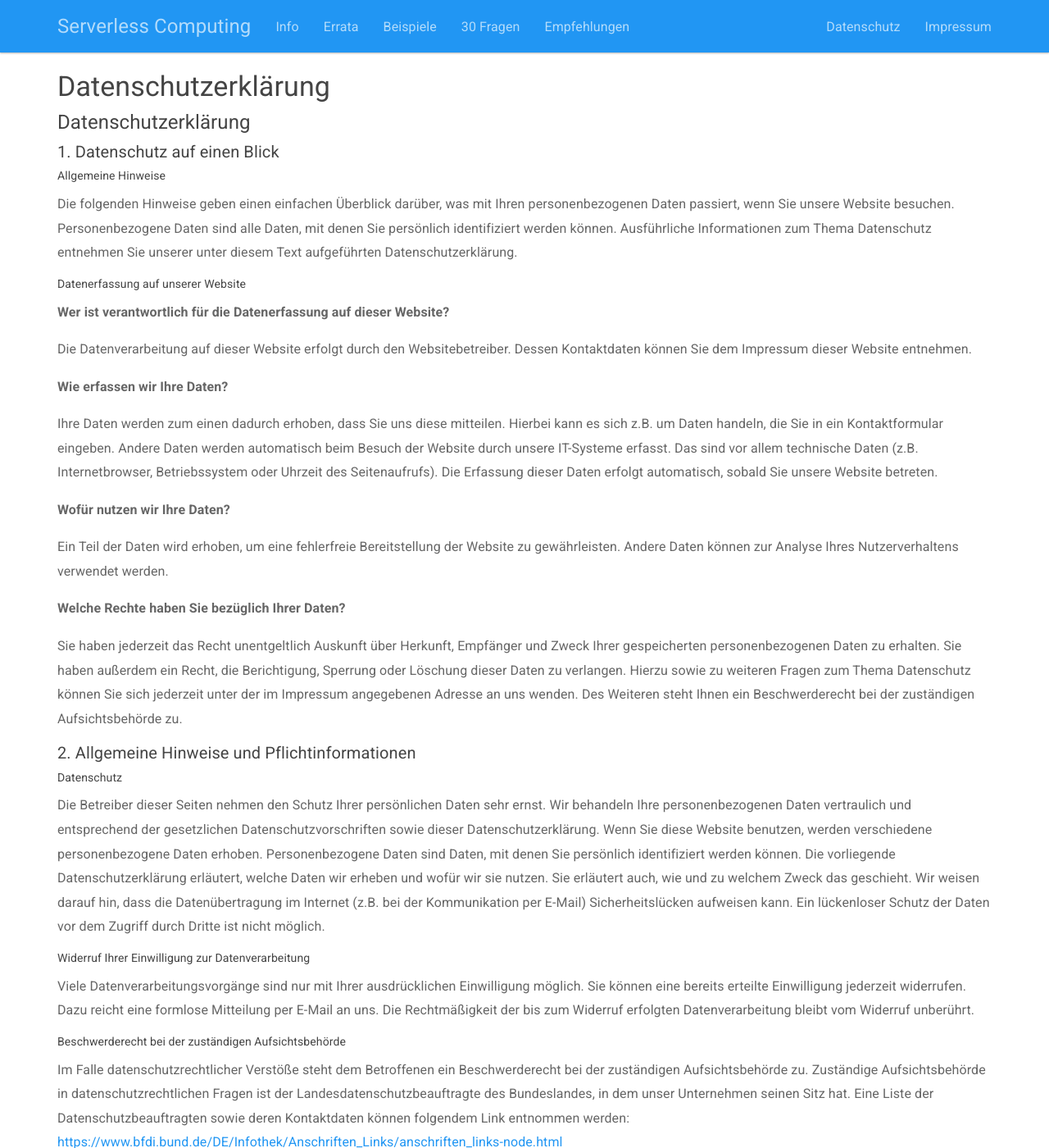
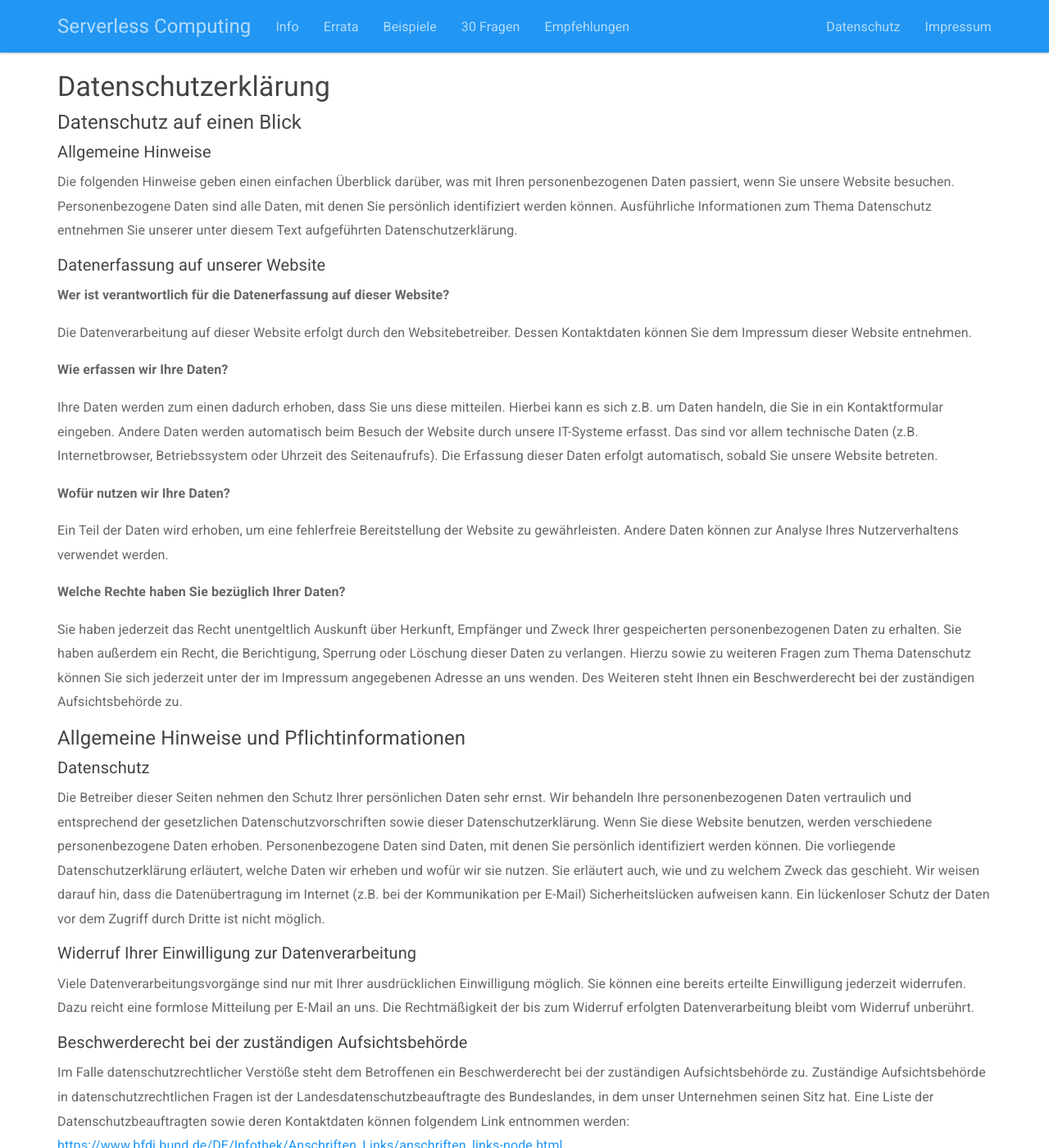
Before and after one commit to serverlessbuch/serverlessbuch.github.io, a Jekyll site: the page built from datenschutz.md, in a window 1280 px wide and 1400 px high. Shown: the whole window at 82% size. Built offline with Jekyll 4.4.1, drawn with Linux system fonts in a browser that asks for light colours; nearby versions of some CDN libraries; some of the changed text lies outside the part shown.

Commit message:
revised privacy statement

```diff
--- a/datenschutz.md
+++ b/datenschutz.md
@@ -4,15 +4,13 @@ title: Datenschutzerklärung
 permalink: /privacy/
 ---
 
-#### Datenschutzerklärung
+#### Datenschutz auf einen Blick
 
-##### 1. Datenschutz auf einen Blick
-
-###### Allgemeine Hinweise
+##### Allgemeine Hinweise
 
 Die folgenden Hinweise geben einen einfachen Überblick darüber, was mit Ihren personenbezogenen Daten passiert, wenn Sie unsere Website besuchen. Personenbezogene Daten sind alle Daten, mit denen Sie persönlich identifiziert werden können. Ausführliche Informationen zum Thema Datenschutz entnehmen Sie unserer unter diesem Text aufgeführten Datenschutzerklärung.
 
-###### Datenerfassung auf unserer Website
+##### Datenerfassung auf unserer Website
 
 **Wer ist verantwortlich für die Datenerfassung auf dieser Website?**
 
@@ -30,27 +28,27 @@ Ein Teil der Daten wird erhoben, um eine fehlerfreie Bereitstellung der Website
 
 Sie haben jederzeit das Recht unentgeltlich Auskunft über Herkunft, Empfänger und Zweck Ihrer gespeicherten personenbezogenen Daten zu erhalten. Sie haben außerdem ein Recht, die Berichtigung, Sperrung oder Löschung dieser Daten zu verlangen. Hierzu sowie zu weiteren Fragen zum Thema Datenschutz können Sie sich jederzeit unter der im Impressum angegebenen Adresse an uns wenden. Des Weiteren steht Ihnen ein Beschwerderecht bei der zuständigen Aufsichtsbehörde zu.
 
-##### 2. Allgemeine Hinweise und Pflichtinformationen
+#### Allgemeine Hinweise und Pflichtinformationen
 
-###### Datenschutz
+##### Datenschutz
 
 Die Betreiber dieser Seiten nehmen den Schutz Ihrer persönlichen Daten sehr ernst. Wir behandeln Ihre personenbezogenen Daten vertraulich und entsprechend der gesetzlichen Datenschutzvorschriften sowie dieser Datenschutzerklärung. Wenn Sie diese Website benutzen, werden verschiedene personenbezogene Daten erhoben. Personenbezogene Daten sind Daten, mit denen Sie persönlich identifiziert werden können. Die vorliegende Datenschutzerklärung erläutert, welche Daten wir erheben und wofür wir sie nutzen. Sie erläutert auch, wie und zu welchem Zweck das geschieht. Wir weisen darauf hin, dass die Datenübertragung im Internet (z.B. bei der Kommunikation per E-Mail) Sicherheitslücken aufweisen kann. Ein lückenloser Schutz der Daten vor dem Zugriff durch Dritte ist nicht möglich.
 
-###### Widerruf Ihrer Einwilligung zur Datenverarbeitung
+##### Widerruf Ihrer Einwilligung zur Datenverarbeitung
 
 Viele Datenverarbeitungsvorgänge sind nur mit Ihrer ausdrücklichen Einwilligung möglich. Sie können eine bereits erteilte Einwilligung jederzeit widerrufen. Dazu reicht eine formlose Mitteilung per E-Mail an uns. Die Rechtmäßigkeit der bis zum Widerruf erfolgten Datenverarbeitung bleibt vom Widerruf unberührt.
 
-###### Beschwerderecht bei der zuständigen Aufsichtsbehörde
+##### Beschwerderecht bei der zuständigen Aufsichtsbehörde
 
 Im Falle datenschutzrechtlicher Verstöße steht dem Betroffenen ein Beschwerderecht bei der zuständigen Aufsichtsbehörde zu. Zuständige Aufsichtsbehörde in datenschutzrechtlichen Fragen ist der Landesdatenschutzbeauftragte des Bundeslandes, in dem unser Unternehmen seinen Sitz hat. Eine Liste der Datenschutzbeauftragten sowie deren Kontaktdaten können folgendem Link entnommen werden: [https://www.bfdi.bund.de/DE/Infothek/Anschriften_Links/anschriften_links-node.html](https://www.bfdi.bund.de/DE/Infothek/Anschriften_Links/anschriften_links-node.html)
 
-###### Auskunft, Sperrung, Löschung
+##### Auskunft, Sperrung, Löschung
 
 Sie haben im Rahmen der geltenden gesetzlichen Bestimmungen jederzeit das Recht auf unentgeltliche Auskunft über Ihre gespeicherten personenbezogenen Daten, deren Herkunft und Empfänger und den Zweck der Datenverarbeitung und ggf. ein Recht auf Berichtigung, Sperrung oder Löschung dieser Daten. Hierzu sowie zu weiteren Fragen zum Thema personenbezogene Daten können Sie sich jederzeit unter der im Impressum angegebenen Adresse an uns wenden.
 
-##### 3. Datenerfassung auf unserer Website
+#### Datenerfassung auf unserer Website
 
-###### Server-Log-Dateien
+##### Server-Log-Dateien
 
 Der Provider der Seiten erhebt und speichert automatisch Informationen in so genannten Server-Log-Dateien, die Ihr Browser automatisch an uns übermittelt. Dies sind:
 
@@ -63,14 +61,14 @@ Der Provider der Seiten erhebt und speichert automatisch Informationen in so gen
 
 Eine Zusammenführung dieser Daten mit anderen Datenquellen wird nicht vorgenommen. Grundlage für die Datenverarbeitung ist Art. 6 Abs. 1 lit. b DSGVO, der die Verarbeitung von Daten zur Erfüllung eines Vertrags oder vorvertraglicher Maßnahmen gestattet.
 
-##### 4. Plugins und Tools
+#### Plugins und Tools
 
-###### Google Web Fonts
+##### Google Web Fonts
 
 Diese Seite nutzt zur einheitlichen Darstellung von Schriftarten so genannte Web Fonts, die von Google bereitgestellt werden. Beim Aufruf einer Seite lädt Ihr Browser die benötigten Web Fonts in ihren Browsercache, um Texte und Schriftarten korrekt anzuzeigen. Zu diesem Zweck muss der von Ihnen verwendete Browser Verbindung zu den Servern von Google aufnehmen. Hierdurch erlangt Google Kenntnis darüber, dass über Ihre IP-Adresse unsere Website aufgerufen wurde. Die Nutzung von Google Web Fonts erfolgt im Interesse einer einheitlichen und ansprechenden Darstellung unserer Online-Angebote. Dies stellt ein berechtigtes Interesse im Sinne von Art. 6 Abs. 1 lit. f DSGVO dar. Wenn Ihr Browser Web Fonts nicht unterstützt, wird eine Standardschrift von Ihrem Computer genutzt. Weitere Informationen zu Google Web Fonts finden Sie unter [https://developers.google.com/fonts/faq](https://developers.google.com/fonts/faq) und in der Datenschutzerklärung von Google: [https://www.google.com/policies/privacy/](https://www.google.com/policies/privacy/).
 
-##### 5. Online Marketing und Partnerprogramme
+#### Online Marketing und Partnerprogramme
 
-###### Amazon Partnerprogramm
+##### Amazon Partnerprogramm
 
 Die Betreiber der Seiten nehmen am Amazon EU- Partnerprogramm teil. Auf unseren Seiten werden durch Amazon Werbeanzeigen und Links zur Seite von Amazon.de eingebunden, an denen wir über Werbekostenerstattung Geld verdienen können. Amazon setzt dazu Cookies ein, um die Herkunft der Bestellungen nachvollziehen zu können. Dadurch kann Amazon erkennen, dass Sie den Partnerlink auf unserer Website geklickt haben. Die Speicherung von “Amazon-Cookies” erfolgt auf Grundlage von Art. 6 lit. f DSGVO. Der Websitebetreiber hat hieran ein berechtigtes Interesse, da nur durch die Cookies die Höhe seiner Affiliate-Vergütung feststellbar ist. Weitere Informationen zur Datennutzung durch Amazon erhalten Sie in der Datenschutzerklärung von Amazon: [https://www.amazon.de/gp/help/customer/display.html/ref=footer_privacy?ie=UTF8&nodeId=3312401](https://www.amazon.de/gp/help/customer/display.html/ref=footer_privacy?ie=UTF8&nodeId=3312401).
```
